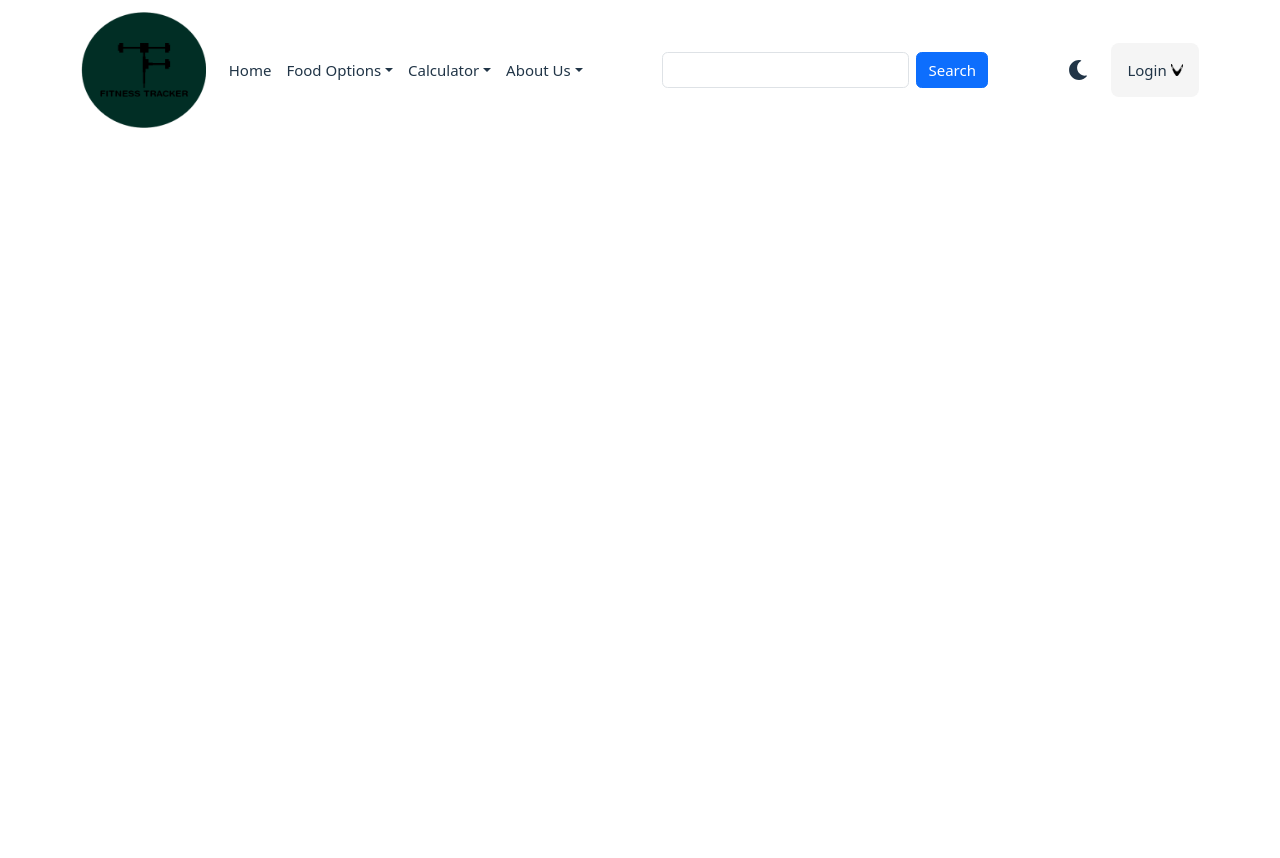
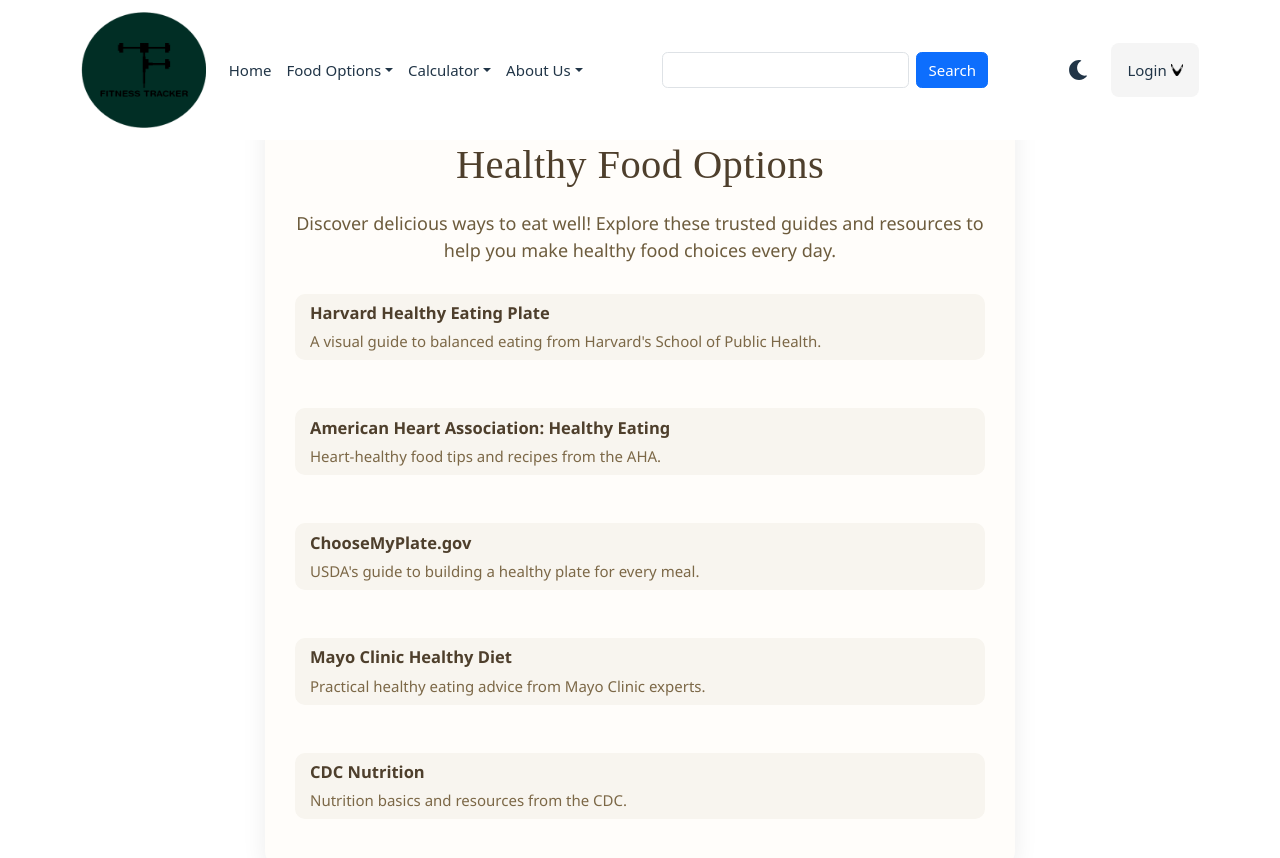
Before and after one commit to ssreekaran/fitness_tracker, a React (Vite) app: page /healthy-food in a window 1280 px wide. Shown: the top 858 px of the page. Before the commit the page ends 800 px from the top, so only its background shows below. Built offline with nearby package versions, Linux system fonts and the light colour scheme; no server answers.

Commit message:
Added the Healthy Food Options page

```diff
--- a/src/App.css
+++ b/src/App.css
@@ -19,6 +19,13 @@
   --link-hover: #747bff;
   --button-hover: #646cff;
   --nav-text: #213547;
+  --blog-bg: #fffdfa;
+  --blog-title: #4e3f2c;
+  --blog-intro: #6d5c3d;
+  --blog-card: #f8f5ef;
+  --blog-card-text: #4e3f2c;
+  --blog-card-hover: #f2e7d8;
+  --blog-card-hover-text: #b86b1d;
 }
 
 /* Dark mode */
@@ -31,6 +38,13 @@
   --link-hover: #93c5fd;
   --button-hover: #818cf8;
   --nav-text: #ffffff;
+  --blog-bg: #23201c;
+  --blog-title: #ffe6b2;
+  --blog-intro: #e0c28b;
+  --blog-card: #2d2822;
+  --blog-card-text: #ffe6b2;
+  --blog-card-hover: #3c3227;
+  --blog-card-hover-text: #ffd27c;
 }
 
 body {
--- a/src/App.tsx
+++ b/src/App.tsx
@@ -8,6 +8,7 @@
 import ContactUs from "./pages/ContactUs";
 import FoodDatabase from "./pages/FoodDatabase";
 import WeightLossCalculator from "./pages/WeightLossCalculator";
+import HealthyFood from "./pages/HealthyFood";
 import { BrowserRouter as Router, Routes, Route } from "react-router-dom";
 
 function App() {
@@ -26,6 +27,7 @@
             <Route path="/profile" element={<ProfilePage />} />
             <Route path="/contact" element={<ContactUs />} />
             <Route path="/weight-loss-calculator" element={<WeightLossCalculator />} />
+            <Route path="/healthy-food" element={<HealthyFood />} />
           </Routes>
         </main>
       </div>
--- a/src/Navbar.tsx
+++ b/src/Navbar.tsx
@@ -37,7 +37,7 @@
             </Link>
             <ul className="dropdown-menu" aria-labelledby="navbarDropdown">
               <li>
-                <Link to="#" className="dropdown-item">
+                <Link to="/healthy-food" className="dropdown-item">
                   Healthy Options
                 </Link>
               </li>
--- /dev/null
+++ b/src/pages/HealthyFood.css
@@ -0,0 +1,54 @@
+.food-blog-container {
+  background: var(--blog-bg, #fffdfa);
+  border-radius: 16px;
+  box-shadow: 0 4px 24px rgba(0,0,0,0.08);
+  max-width: 750px;
+  margin: 3rem auto;
+  padding: 2.5rem 2rem 2rem 2rem;
+  font-family: 'Segoe UI', 'Helvetica Neue', Arial, 'Liberation Sans', sans-serif;
+}
+
+.food-blog-title {
+  font-family: 'Playfair Display', serif;
+  font-size: 2.7rem;
+  margin-bottom: 1.5rem;
+  color: var(--blog-title, #4e3f2c);
+  text-align: center;
+  letter-spacing: 0.01em;
+}
+
+.food-blog-intro {
+  font-size: 1.2rem;
+  color: var(--blog-intro, #6d5c3d);
+  margin-bottom: 2rem;
+  text-align: center;
+}
+
+.food-blog-list {
+  margin-top: 2rem;
+}
+
+.food-blog-list .list-group-item {
+  border: none;
+  border-radius: 10px;
+  margin-bottom: 1.2rem;
+  background: var(--blog-card, #f8f5ef);
+  transition: box-shadow 0.2s, transform 0.2s;
+  font-size: 1.1rem;
+  color: var(--blog-card-text, #4e3f2c);
+}
+.food-blog-list .list-group-item:hover {
+  box-shadow: 0 2px 8px rgba(140, 120, 80, 0.15);
+  transform: translateY(-2px) scale(1.02);
+  background: var(--blog-card-hover, #f2e7d8);
+  color: var(--blog-card-hover-text, #b86b1d);
+}
+
+.food-blog-image {
+  width: 100%;
+  max-height: 220px;
+  object-fit: cover;
+  border-radius: 12px;
+  margin-bottom: 1.5rem;
+  box-shadow: 0 2px 12px rgba(0,0,0,0.07);
+}
--- /dev/null
+++ b/src/pages/HealthyFood.tsx
@@ -0,0 +1,34 @@
+import React from "react";
+import { ListGroup } from "react-bootstrap";
+import "./HealthyFood.css";
+
+const healthyLinks = [
+  { name: "Harvard Healthy Eating Plate", url: "https://www.hsph.harvard.edu/nutritionsource/healthy-eating-plate/", desc: "A visual guide to balanced eating from Harvard's School of Public Health." },
+  { name: "American Heart Association: Healthy Eating", url: "https://www.heart.org/en/healthy-living/healthy-eating", desc: "Heart-healthy food tips and recipes from the AHA." },
+  { name: "ChooseMyPlate.gov", url: "https://www.myplate.gov/", desc: "USDA's guide to building a healthy plate for every meal." },
+  { name: "Mayo Clinic Healthy Diet", url: "https://www.mayoclinic.org/healthy-lifestyle/nutrition-and-healthy-eating", desc: "Practical healthy eating advice from Mayo Clinic experts." },
+  { name: "CDC Nutrition", url: "https://www.cdc.gov/nutrition/index.html", desc: "Nutrition basics and resources from the CDC." }
+];
+
+const HealthyFood: React.FC = () => (
+  <div className="food-blog-container">
+    <h1 className="food-blog-title">Healthy Food Options</h1>
+    <div className="food-blog-intro">
+      Discover delicious ways to eat well! Explore these trusted guides and resources to help you make healthy food choices every day.
+    </div>
+    {healthyLinks.map(link => (
+      <div key={link.url} className="food-blog-list">
+        <a href={link.url} target="_blank" rel="noopener noreferrer" style={{ textDecoration: 'none' }}>
+          <ListGroup>
+            <ListGroup.Item>
+              <strong>{link.name}</strong>
+              <div style={{ fontSize: '1rem', color: '#7c6847', marginTop: '0.3rem' }}>{link.desc}</div>
+            </ListGroup.Item>
+          </ListGroup>
+        </a>
+      </div>
+    ))}
+  </div>
+);
+
+export default HealthyFood;
```
